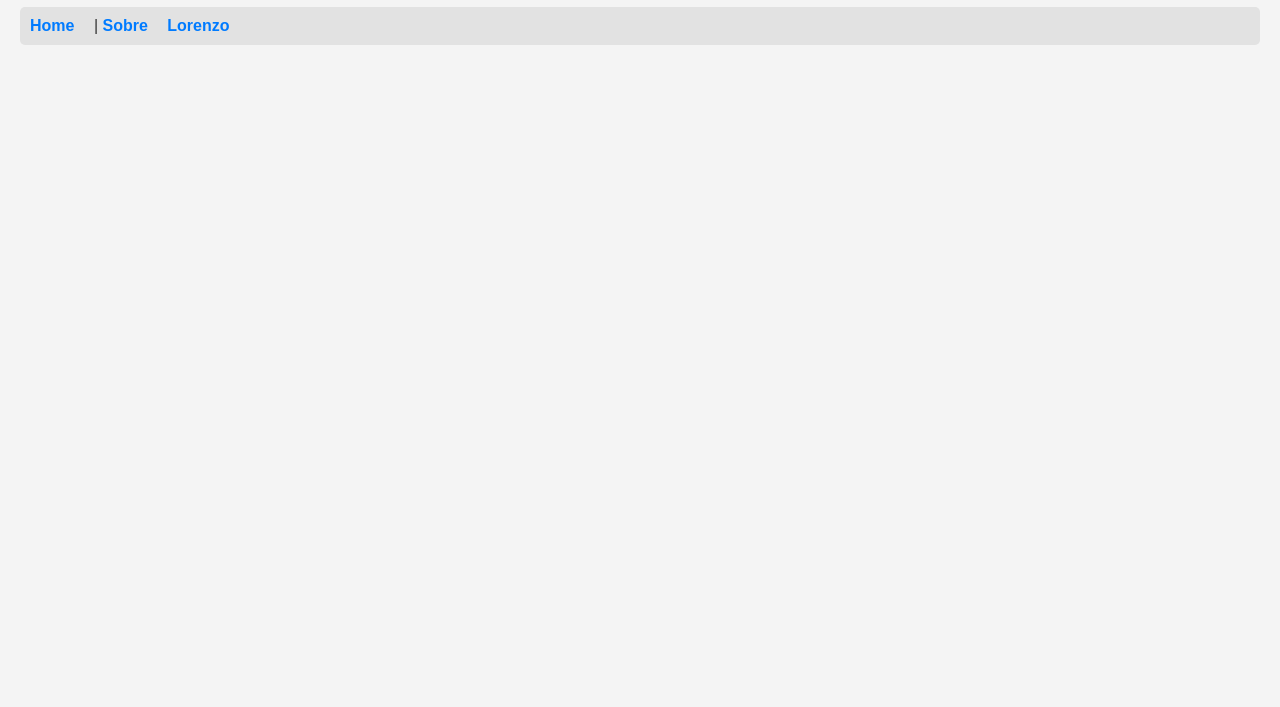
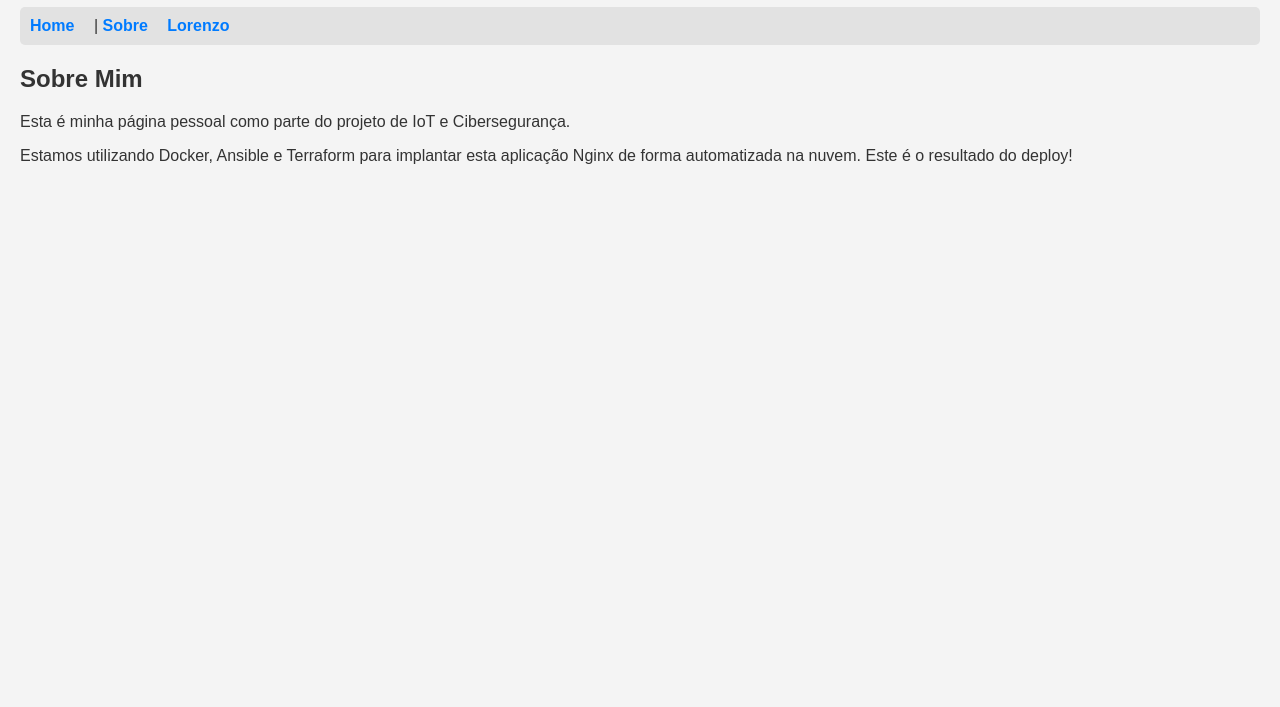
Before and after one commit to LorenzoDias25/meu-app-nginx, a plain HTML site: page lorenzo.html in a window 1280 px wide. Shown: the part 93-800 px from the top of the page. Drawn offline with Linux system fonts and the light colour scheme.

Commit message:
Update lorenzo.html

```diff
--- a/lorenzo.html
+++ b/lorenzo.html
@@ -13,5 +13,10 @@
         <a href="about.html">Sobre</a>
         <a href="lorenzo.html">Lorenzo</a>
     </nav>
+
+    <h2>Sobre Mim</h2>
+    <p>Esta é minha página pessoal como parte do projeto de IoT e Cibersegurança.</p>
+    <p>Estamos utilizando Docker, Ansible e Terraform para implantar esta aplicação Nginx de forma automatizada na nuvem. Este é o resultado do deploy!</p>
+
 </body>
 </html>
```
